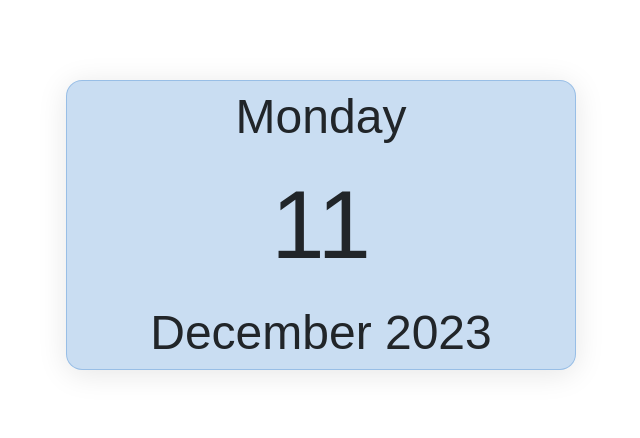
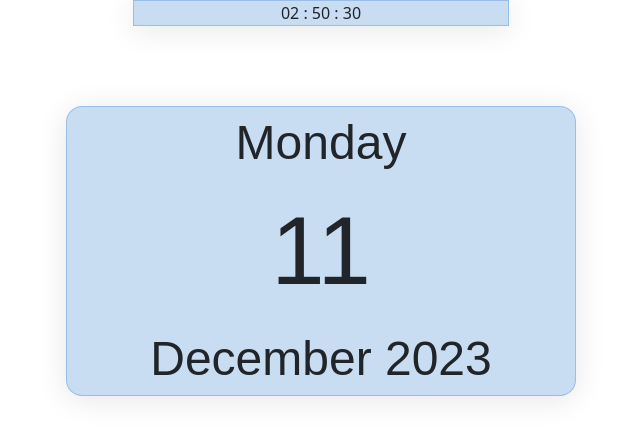
Before and after one commit to rzak23/simple-calendar, an Electron app: page index.html in a window 800 px wide. Shown: the whole page, without its empty margins (79-719 px from the left). Drawn offline with nearby package versions, Linux system fonts and the light colour scheme.

Commit message:
tambah keterangan waktu

```diff
--- a/index.css
+++ b/index.css
@@ -14,6 +14,16 @@
     margin-top: 5em;
 }
 
+.box-time{
+    /* From https://css.glass */
+    background: rgba(42, 119, 202, 0.25);
+    /* border-radius: 16px; */
+    box-shadow: 0 4px 30px rgba(0, 0, 0, 0.1);
+    backdrop-filter: blur(5.8px);
+    -webkit-backdrop-filter: blur(5.8px);
+    border: 1px solid rgba(42, 119, 202, 0.3);
+}
+
 .txt-hari{
     font-family: 'Oswald', sans-serif;
     font-size: 3em;
--- a/index.html
+++ b/index.html
@@ -10,6 +10,13 @@
 <body>
 
     <div class="container-fluid">
+        <div class="row">
+            <div class="col-6 mx-auto">
+                <div class="box-time text-center">
+                    <div id="time-clock">00 : 00 : 00</div>
+                </div>
+            </div>
+        </div>
         <div class="row">
             <div class="col-8 mx-auto">
                 <div class="box-calendar text-center" id="calendar">
--- a/index.js
+++ b/index.js
@@ -1,4 +1,8 @@
 var moment = require('moment');
+
+setInterval(() => {
+    only_up();
+}, 1000);
 
 var tgl = document.getElementById('tgl');
 var blyear = document.getElementById('bl-year');
@@ -9,3 +13,11 @@ hari.innerHTML = moment().locale('id').format('dddd');
 var bulan = moment().locale('id').format('MMMM');
 var tahun = moment().year();
 blyear.innerHTML = `${bulan} ${tahun}`;
+
+function only_up(){
+    let jam = moment().format('HH');
+    let menit = moment().format('mm');
+    let detik = moment().format('ss');
+
+    document.getElementById('time-clock').innerHTML = `${jam} : ${menit} : ${detik}`;
+}
```
